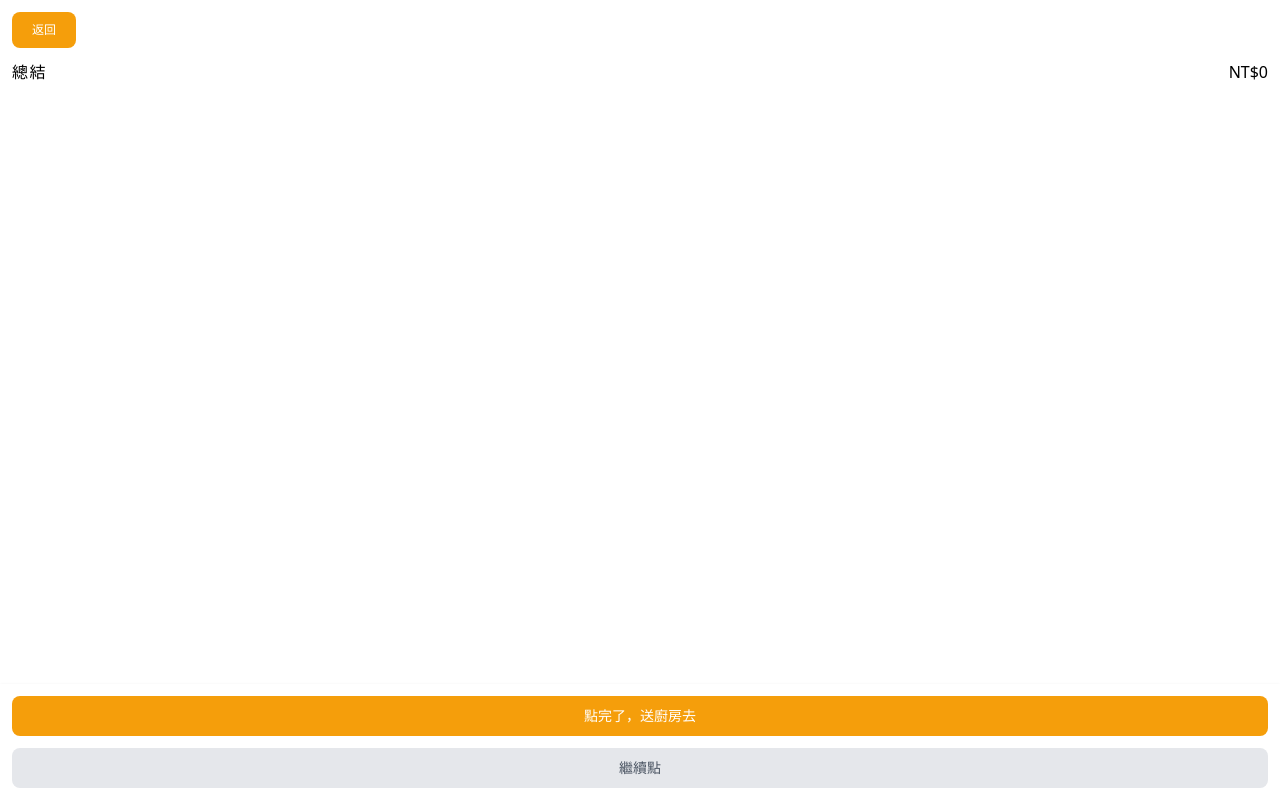
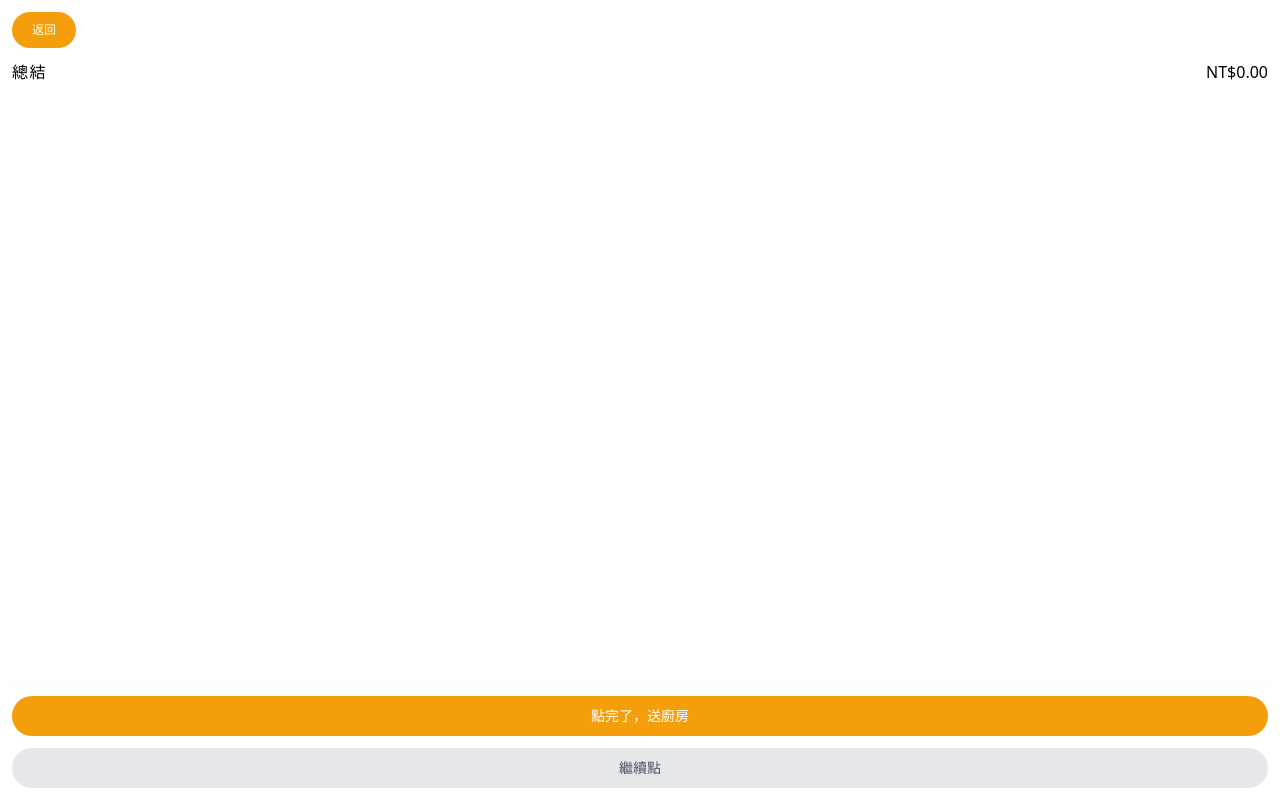
Before and after one commit to weily10/menu, a Vue app: page /cartPage in a window 1280 px wide. Built offline with nearby package versions, Linux system fonts and the light colour scheme.

Commit message:
feat: checkout page, number format

```diff
--- a/src/pages/CartPage.vue
+++ b/src/pages/CartPage.vue
@@ -1,7 +1,7 @@
 <script setup lang="ts">
-import { ref, computed } from "vue";
 import { useStore } from "../store/index";
 import router from "../router/index";
+
 const store = useStore();
 const items: { product?: string }[] = store.items;
 
@@ -13,18 +13,25 @@ function changeLabel(i: object) {
 }
 
 function addsQtd(order: object) {
-  order.quantity++;
+  store.addQtd(order);
 }
 
 function minusQtd(order: object) {
   if (order.quantity > 1) {
-    order.quantity--;
+    store.minusQtd(order);
   } else {
     items.splice(
       items.findIndex((v) => v.order.id == order.id),
       1
     );
   }
+}
+
+function goToCheckout() {
+  const time = new Date().getHours() + ":" + new Date().getMinutes();
+
+  localStorage.setItem("time", time);
+  router.push({ name: "CheckOut" });
 }
 </script>
 
@@ -105,11 +112,16 @@ function minusQtd(order: object) {
     </div>
     <div class="flex m-3 justify-between">
       <p class="tracking-widest font-medium">總結</p>
-      <p>
-        NT${{
-          items.reduce((acc, item) => {
-            return acc + item.order.quantity * item.order.price;
-          }, 0)
+      <p class="font-medium">
+        NT{{
+          new Intl.NumberFormat("zh-Hant", {
+            style: "currency",
+            currency: "TWD",
+          }).format(
+            items.reduce((acc, item) => {
+              return acc + item.order.quantity * item.order.price;
+            }, 0)
+          )
         }}
       </p>
     </div>
@@ -118,8 +130,8 @@ function minusQtd(order: object) {
         class="w-full shadow p-3 fixed bottom-0 bg-white flex flex-col space-y-3"
       >
         <div>
-          <button class="btn-primary w-full" @click="$emit('finishOrder')">
-            點完了，送廚房去
+          <button class="btn-primary w-full" @click="goToCheckout">
+            點完了，送廚房
           </button>
         </div>
         <div>
--- a/src/pages/CheckOut.vue
+++ b/src/pages/CheckOut.vue
@@ -0,0 +1,53 @@
+<script setup lang="ts">
+import { useStore } from "../store/index";
+import router from "../router/index";
+
+const store = useStore();
+const items: { product?: string }[] = store.items;
+const time = localStorage.getItem("time");
+
+function formatPrice(price: number) {
+  return new Intl.NumberFormat("zh-Hant", {
+    style: "currency",
+    currency: "TWD",
+  }).format(price);
+}
+</script>
+
+<template>
+  <div>
+    <div class="m-3">
+      <div class="flex justify-between items-center">
+        <button class="btn-primary" @click="router.go(-1)">
+          <p class="self-center text-xs">返回</p>
+        </button>
+        <p class="font-medium text-lg">明細</p>
+        <div></div>
+      </div>
+      <div class="mt-6">
+        <div class="flex space-x-2">
+          <p class="gray-sm-text">送出時間</p>
+          <p class="text-sm">{{ time }}</p>
+        </div>
+        <div class="mt-2">桌號 1</div>
+
+        <div class="mt-3 gray-sm-text">餐點</div>
+        <div
+          v-for="(item, index) in items"
+          :key="'index' + index"
+          class="flex mt-3 pb-3 justify-between items-end bg-white border-b border-gray-200"
+        >
+          <div>
+            <p>{{ item.order.quantity }}x {{ item.order.product }}</p>
+            <ol class="list-decimal ml-9 text-sm">
+              <li v-for="i in item.order.customize">
+                {{ i.product }}
+              </li>
+            </ol>
+          </div>
+          <div>{{ formatPrice(item.order.quantity * item.order.price) }}</div>
+        </div>
+      </div>
+    </div>
+  </div>
+</template>
--- a/src/pages/ProductPage.vue
+++ b/src/pages/ProductPage.vue
@@ -55,7 +55,6 @@ function addsQtd() {
 function addToCart() {
   if (menu.value.quantity !== 0) {
     store.increment(menu.value);
-
     router.push("/cartPage");
   }
 }
@@ -91,9 +90,9 @@ function confirm(selected: object) {
             {{ menu.product }}
           </h1>
         </div>
-        <div class="text-sm">
-          <div class="mt-2 text-gray-400">
-            <div class="text-sm">
+        <div class="gray-sm-text">
+          <div class="mt-2">
+            <div class="">
               <div class="my-3 text-justify">
                 {{ menu.description }}
               </div>
--- a/src/router/index.ts
+++ b/src/router/index.ts
@@ -1,7 +1,8 @@
 import { createRouter, createWebHistory } from 'vue-router'
 import ProductPage from '../pages/ProductPage.vue';
 import CartPage from '../pages/CartPage.vue';
-import Home from '../pages/Home.vue'
+import Home from '../pages/Home.vue';
+import CheckOut from "../pages/CheckOut.vue";
 
 
 
@@ -13,7 +14,8 @@ const routes = [
     component: Home,
   },
   { path: "/menu/:id", name:"Product", component: ProductPage },
-  {path:"/cartPage",name:"CartPage",component:CartPage}
+  { path:"/cartPage",name:"CartPage",component:CartPage },
+  { path:"/checkOut",name:"CheckOut",component:CheckOut}
 ]
 
 const history = createWebHistory();
--- a/src/store/index.ts
+++ b/src/store/index.ts
@@ -9,7 +9,17 @@ export const useStore = defineStore('counter', () => {
 
   function increment(item:object){
       items.value.push({'order':item})
+  }
 
+  function addQtd(order:object){
+    order.quantity++;
   }
-  return {items,increment}
+   function minusQtd(order:object){
+    order.quantity --
+   }
+
+
+
+
+  return {items,increment,addQtd,minusQtd}
 })
--- a/src/style.css
+++ b/src/style.css
@@ -11,23 +11,30 @@
     margin: 0;
   }
 }
+
 @layer components {
 
 
   .border-primary {
-    @apply border border-gray-500 text-sm rounded-lg ring-blue-500 focus:border-blue-500 block w-full p-2.5;
+    @apply border border-gray-500 text-sm rounded-full ring-blue-500 focus:border-blue-500 block w-full p-2.5;
+  }
+
+
+  .tab {
+    @apply inline-flex items-center p-5 text-gray-600 border border-gray-200 rounded-full cursor-pointer peer-checked:bg-amber-500 peer-checked:text-white hover:bg-amber-500 hover:text-white h-12;
   }
 
   .btn-primary {
-    @apply w-16 p-2.5 text-sm font-medium rounded-lg hover:bg-amber-400 bg-amber-500 text-white;
+    @apply w-16 p-2.5 text-sm font-medium rounded-full hover:bg-amber-400 bg-amber-500 text-white;
   }
 
-  .tab {
-    @apply inline-flex items-center p-5 text-gray-600 border border-gray-200 rounded-lg cursor-pointer peer-checked:bg-amber-500 peer-checked:text-white hover:bg-amber-500 hover:text-white h-12;
+  .btn-secondary {
+    @apply w-16 p-2.5 text-sm font-medium text-gray-600 rounded-full bg-gray-200 hover:bg-gray-300;
   }
 
-  .btn-secondary{
-    @apply w-16 p-2.5 text-sm font-medium text-gray-600 rounded-lg bg-gray-200 hover:bg-gray-300;
+  .gray-sm-text{
+    @apply text-sm text-gray-400
   }
 
+
 }
```
Lines whose indentation alone changed are shown as unchanged.
